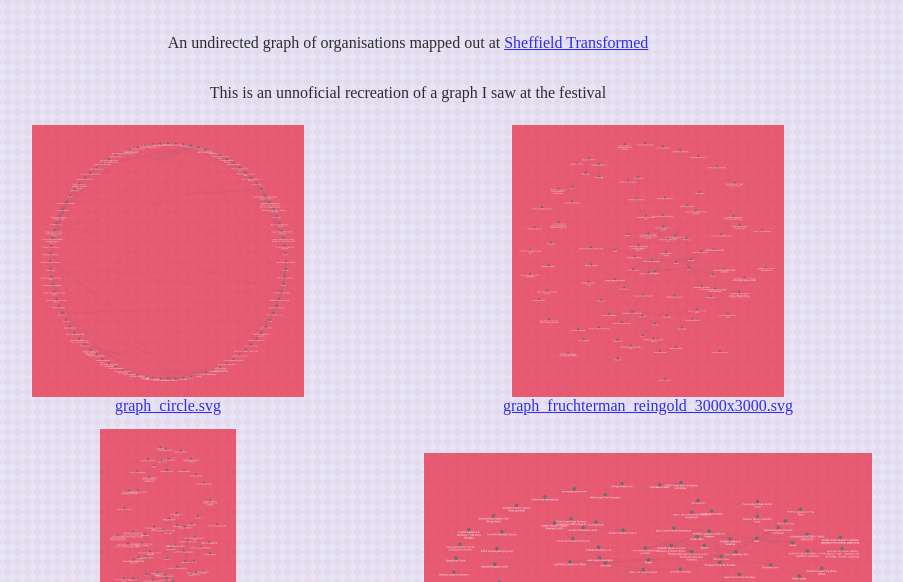
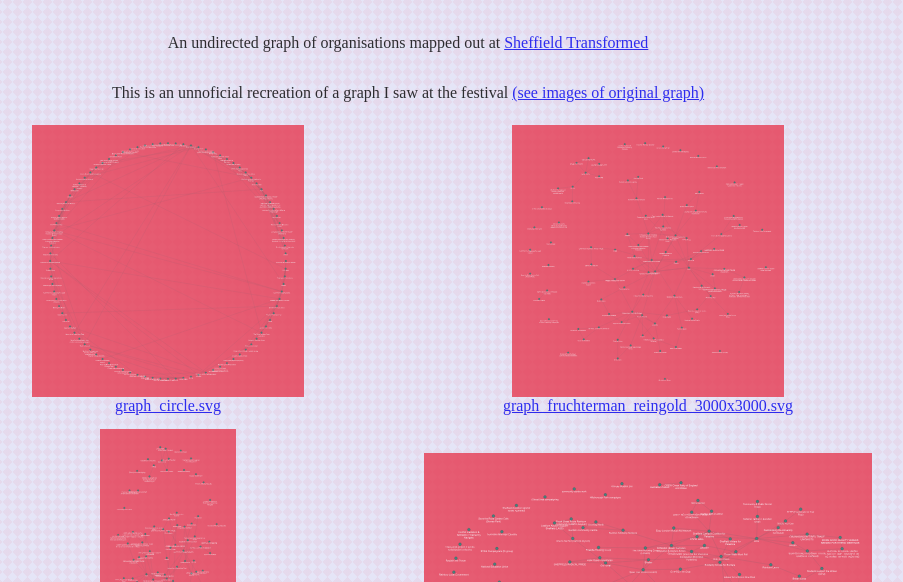
Before and after one commit to alifeee/sheffield-transformed-graph, a plain HTML site: page index.html in a window 1280 px wide. Shown: the part 218-800 px from the top of the page, without its empty margins (232-1135 px from the left). Drawn offline with Linux system fonts and the light colour scheme.

Commit message:
add link to images

```diff
--- a/index.html
+++ b/index.html
@@ -120,7 +120,13 @@
           >Sheffield Transformed</a
         >
       </p>
-      <p>This is an unnoficial recreation of a graph I saw at the festival</p>
+      <p>
+        This is an unnoficial recreation of a graph I saw at the festival
+        <a
+          href="https://github.com/alifeee/sheffield-transformed-graph/tree/main/images"
+          >(see images of original graph)</a
+        >
+      </p>
     </header>
     <main>
       <section class="graphs">
```
